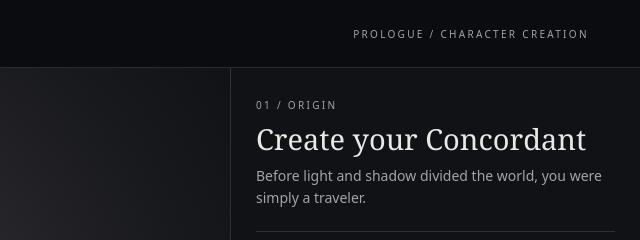
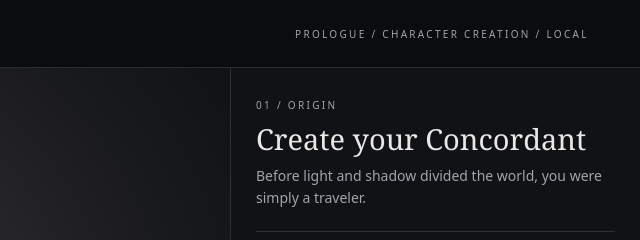
Before and after one commit to Link9060/Eclipse, a plain HTML site: page index.html in a window 1280 px wide. Shown: the top 240 px of the page, 640-1280 px from the left. Drawn offline with nearby package versions, Linux system fonts and the light colour scheme; no server answers.

Commit message:
Expose deployed commit identifier in character creator header

```diff
--- a/index.html
+++ b/index.html
@@ -13,7 +13,7 @@
 <script type="importmap">{"imports":{"three":"https://cdn.jsdelivr.net/npm/three@0.160.1/build/three.module.js","three/addons/":"https://cdn.jsdelivr.net/npm/three@0.160.1/examples/jsm/"}}</script>
 </head>
 <body>
-<header><div class="brand"><i></i>ECLIPSE</div><div class="chapter">Prologue / Character creation</div></header>
+<header><div class="brand"><i></i>ECLIPSE</div><div class="chapter">Prologue / Character creation <span id="build-label" data-build="BUILD_LOCAL"></span></div></header>
 <main>
 <section class="stage" aria-label="Character preview">
 <div id="viewport"></div><div id="loading" role="status"><div class="eyebrow">Stage I / Asset pipeline</div><h2 id="asset-title">Preparing character creator</h2><p id="asset-message">Loading the modular renderer…</p><ul id="missing"></ul><div class="selection" id="selection"></div></div>
@@ -29,6 +29,8 @@
 </aside>
 </main>
 <script type="module">
+const release=document.getElementById('build-label');
+release.textContent=' / '+(release.dataset.build==='BUILD_LOCAL'?'local':release.dataset.build.slice(0,7));
 import('./src/creator.js').catch(error=>{
  console.error(error);
  document.getElementById('asset-title').textContent='Creator could not start';
```
